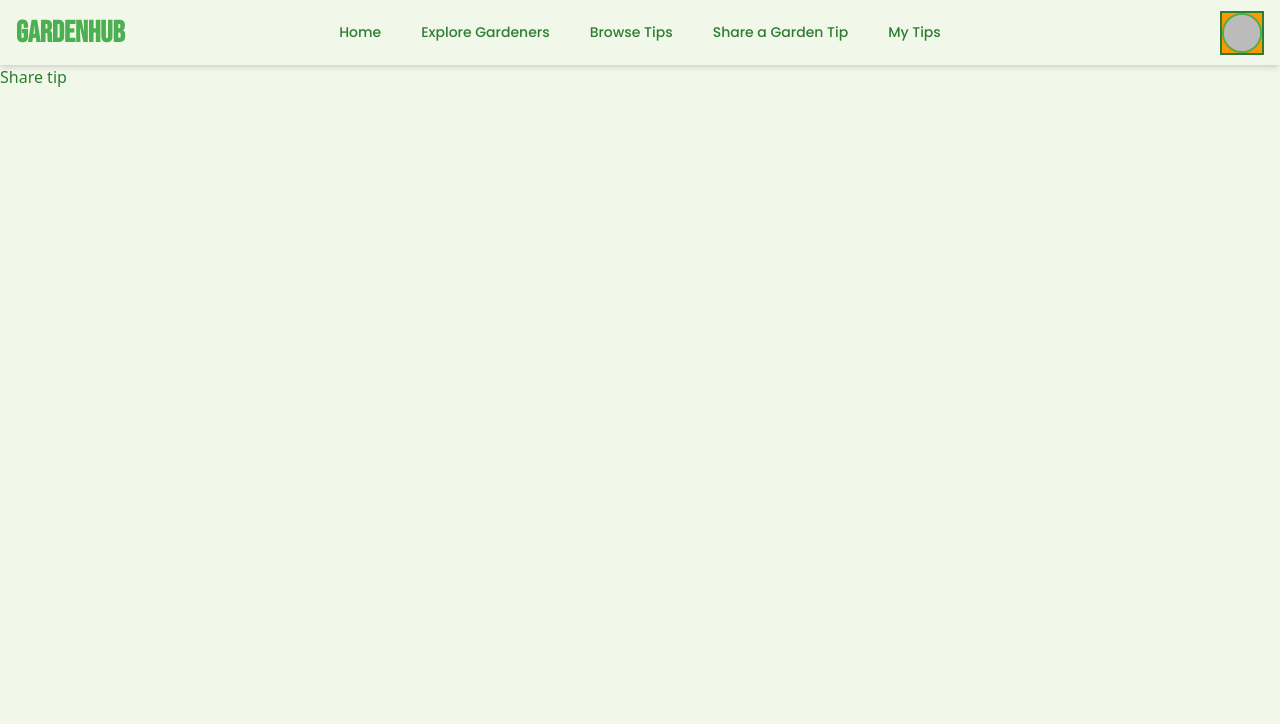
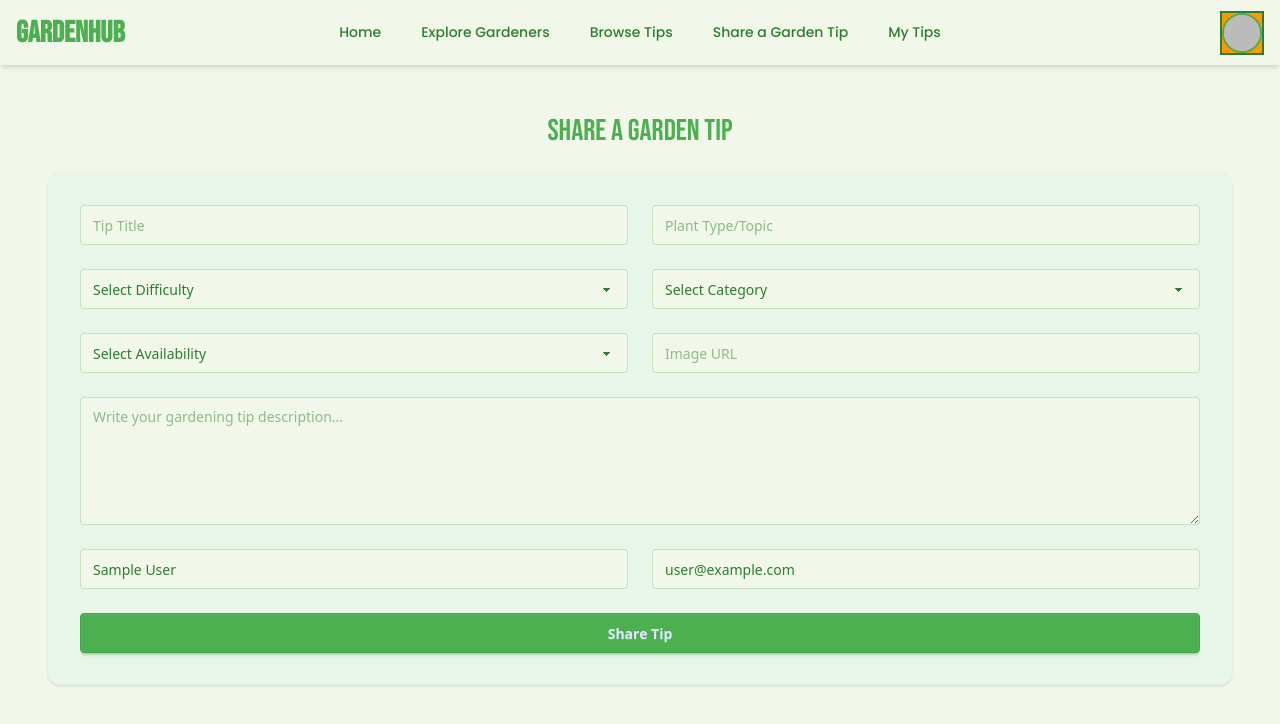
Before and after one commit to NurHossain-nur/garden-hub-client, a React (Vite) app: page /share-tip in a window 1280 px wide. Shown: the top 724 px of the page. Built offline with nearby package versions, Linux system fonts and the light colour scheme; no server answers; sample sign-in values are in the browser's storage.

Commit message:
Complete sharetips component

```diff
--- a/src/components/ShareTip/ShareTip.jsx
+++ /dev/null
@@ -1,11 +0,0 @@
-import React from 'react';
-
-const ShareTip = () => {
-    return (
-        <div>
-            <h2>Share tip</h2>
-        </div>
-    );
-};
-
-export default ShareTip;
--- a/src/main.jsx
+++ b/src/main.jsx
@@ -6,10 +6,14 @@ import router from './routers/Router.jsx'
 import { RouterProvider } from 'react-router'
 import AuthProvider from './provider/AuthProvider.jsx'
 
+import { ToastContainer } from "react-toastify";
+import "react-toastify/dist/ReactToastify.css";
+
 createRoot(document.getElementById('root')).render(
   <StrictMode>
     <AuthProvider>
       <RouterProvider router={router}></RouterProvider>
+      <ToastContainer position="top-center" theme="dark" />
     </AuthProvider>
   </StrictMode>,
 )
--- /dev/null
+++ b/src/pages/ShareTip/ShareTip.jsx
@@ -0,0 +1,116 @@
+// src/pages/ShareTip.jsx
+import { useContext, useState } from "react";
+
+import { toast } from "react-toastify";
+// import axios from "axios";
+import { AuthContext } from "../../provider/AuthProvider";
+
+const ShareTip = () => {
+  const { user } = useContext(AuthContext);
+  const [loading, setLoading] = useState(false);
+
+  const handleSubmit = async (e) => {
+    e.preventDefault();
+    setLoading(true);
+
+    const form = e.target;
+    const tipData = {
+      title: form.title.value,
+      topic: form.topic.value,
+      difficulty: form.difficulty.value,
+      description: form.description.value,
+      image: form.image.value,
+      category: form.category.value,
+      availability: form.availability.value,
+      userName: user.displayName,
+      userEmail: user.email,
+    };
+
+    try {
+    const response = await fetch("http://localhost:5000/gardentips", {
+      method: "POST",
+      headers: {
+        "Content-Type": "application/json",
+      },
+      body: JSON.stringify(tipData),
+    });
+
+    const data = await response.json();
+
+    console.log(data);
+
+    if (data.insertedId) {
+        // alert("hello")
+      toast.success("🌱 Tip shared successfully!");
+      form.reset();
+    } else {
+      throw new Error("Insert failed");
+    }
+  } catch (err) {
+    console.error(err);
+    toast.error("❌ Failed to share tip.");
+  } finally {
+    setLoading(false);
+  }
+  };
+
+  return (
+    <section className="px-4 md:px-12 py-12">
+      <h2 className="text-3xl font-heading text-center mb-6 text-primary"> Share a Garden Tip</h2>
+
+      <form onSubmit={handleSubmit} className="grid grid-cols-1 md:grid-cols-2 gap-6 bg-base-200 p-8 rounded-xl shadow">
+        <input type="text" name="title" placeholder="Tip Title" className="input input-bordered w-full" required />
+        <input type="text" name="topic" placeholder="Plant Type/Topic" className="input input-bordered w-full" required />
+
+        <select name="difficulty" className="select select-bordered w-full" required>
+          <option value="">Select Difficulty</option>
+          <option>Easy</option>
+          <option>Medium</option>
+          <option>Hard</option>
+        </select>
+
+        <select name="category" className="select select-bordered w-full" required>
+          <option value="">Select Category</option>
+          <option>Composting</option>
+          <option>Plant Care</option>
+          <option>Vertical Gardening</option>
+          <option>Soil & Water</option>
+        </select>
+
+        <select name="availability" className="select select-bordered w-full" required>
+          <option value="">Select Availability</option>
+          <option>Public</option>
+          <option>Hidden</option>
+        </select>
+
+        <input type="text" name="image" placeholder="Image URL" className="input input-bordered w-full" required />
+
+        <textarea
+          name="description"
+          placeholder="Write your gardening tip description..."
+          className="textarea textarea-bordered md:col-span-2 w-full h-32"
+          required
+        ></textarea>
+
+        <input
+          type="text"
+          value={user?.displayName || ""}
+          readOnly
+          className="input input-bordered w-full bg-base-100"
+        />
+        <input
+          type="email"
+          value={user?.email || ""}
+          readOnly
+          className="input input-bordered w-full bg-base-100"
+        />
+
+        <button type="submit" disabled={loading} className="btn btn-primary md:col-span-2">
+          {loading ? "Submitting..." : "Share Tip"}
+        </button>
+      </form>
+    </section>
+  );
+};
+
+export default ShareTip;
--- a/src/routers/Router.jsx
+++ b/src/routers/Router.jsx
@@ -3,9 +3,10 @@ import Root from "../layouts/Root";
 import Login from "../components/Login/Login";
 import Register from "../components/Register/Register";
 import PrivateRoute from "./PrivateRoute";
-import ShareTip from "../components/ShareTip/ShareTip";
+// import ShareTip from "../components/ShareTip/ShareTip";
 import MyTips from "../components/MyTips/MyTips";
 import Home from "../pages/Home/Home";
+import ShareTip from "../pages/ShareTip/ShareTip";
 // import App from "../App";
 
 
```
